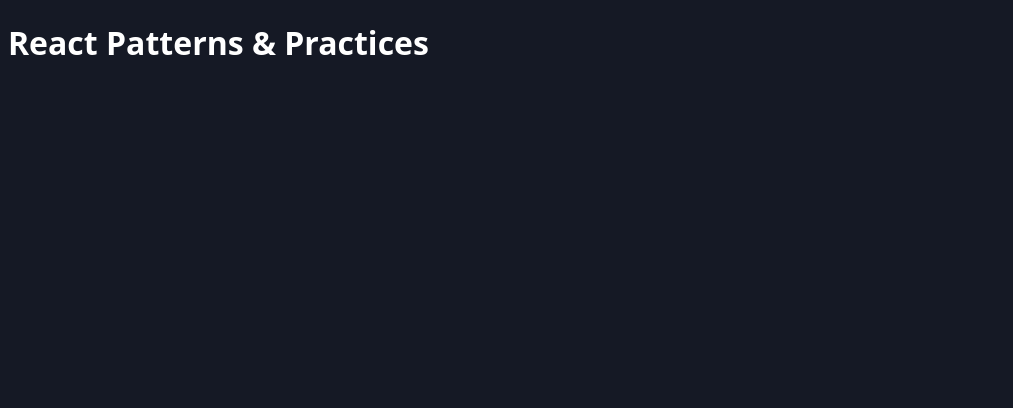
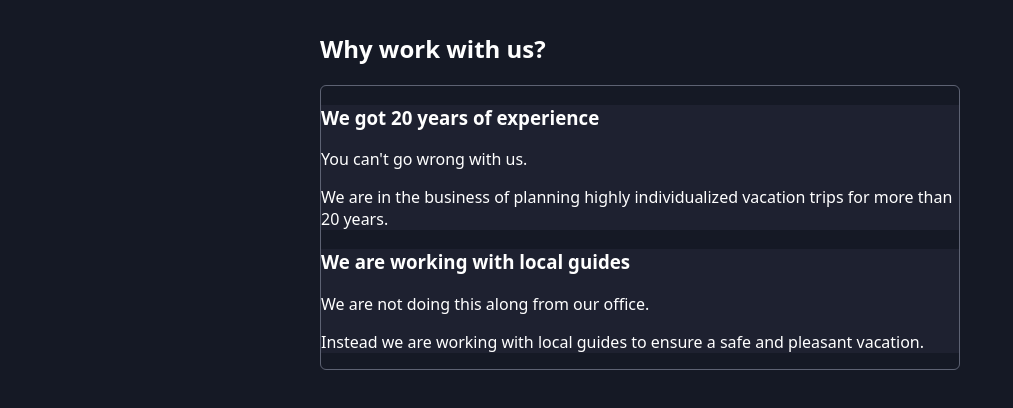
Before and after one commit to ohorodnichuk17/react-patterns-practice, a React (Vite) app: page / in a window 1280 px wide. Shown: the top 408 px of the page, without its empty margins (0-1013 px from the left). Built offline with nearby package versions, Linux system fonts and the light colour scheme.

Commit message:
compound components

```diff
--- a/src/App.jsx
+++ b/src/App.jsx
@@ -1,5 +1,35 @@
+import Accordion from "./components/Accordion/Accordion.jsx";
+import AccordionItem from "./components/Accordion/AccordionItem.jsx";
+
 function App() {
-  return <h1>React Patterns & Practices</h1>;
+  return (
+      <main>
+        <section>
+          <h2>Why work with us?</h2>
+
+          <Accordion className="accordion">
+              <AccordionItem className="accordion-item" title="We got 20 years of experience">
+                  <article>
+                      <p>You can&apos;t go wrong with us.</p>
+                      <p>
+                          We are in the business of planning highly individualized
+                          vacation trips for more than 20 years.
+                      </p>
+                  </article>
+              </AccordionItem>
+                <AccordionItem className="accordion-item" title="We are working with local guides">
+                    <article>
+                        <p>We are not doing this along from our office.</p>
+                        <p>
+                            Instead we are working with local guides to ensure
+                            a safe and pleasant vacation.
+                        </p>
+                    </article>
+                </AccordionItem>
+          </Accordion>
+        </section>
+      </main>
+  );
 }
 
 export default App;
--- /dev/null
+++ b/src/components/Accordion/Accordion.jsx
@@ -0,0 +1,11 @@
+import React from 'react';
+
+const Accordion = ({children, className}) => {
+    return (
+        <ul className={className}>
+            {children}
+        </ul>
+    );
+};
+
+export default Accordion;
--- /dev/null
+++ b/src/components/Accordion/AccordionItem.jsx
@@ -0,0 +1,12 @@
+import React from 'react';
+
+const AccordionItem = ({className, title, children}) => {
+    return (
+        <li className={className}>
+            <h3>{title}</h3>
+            <div>{children}</div>
+        </li>
+    );
+};
+
+export default AccordionItem;
```
